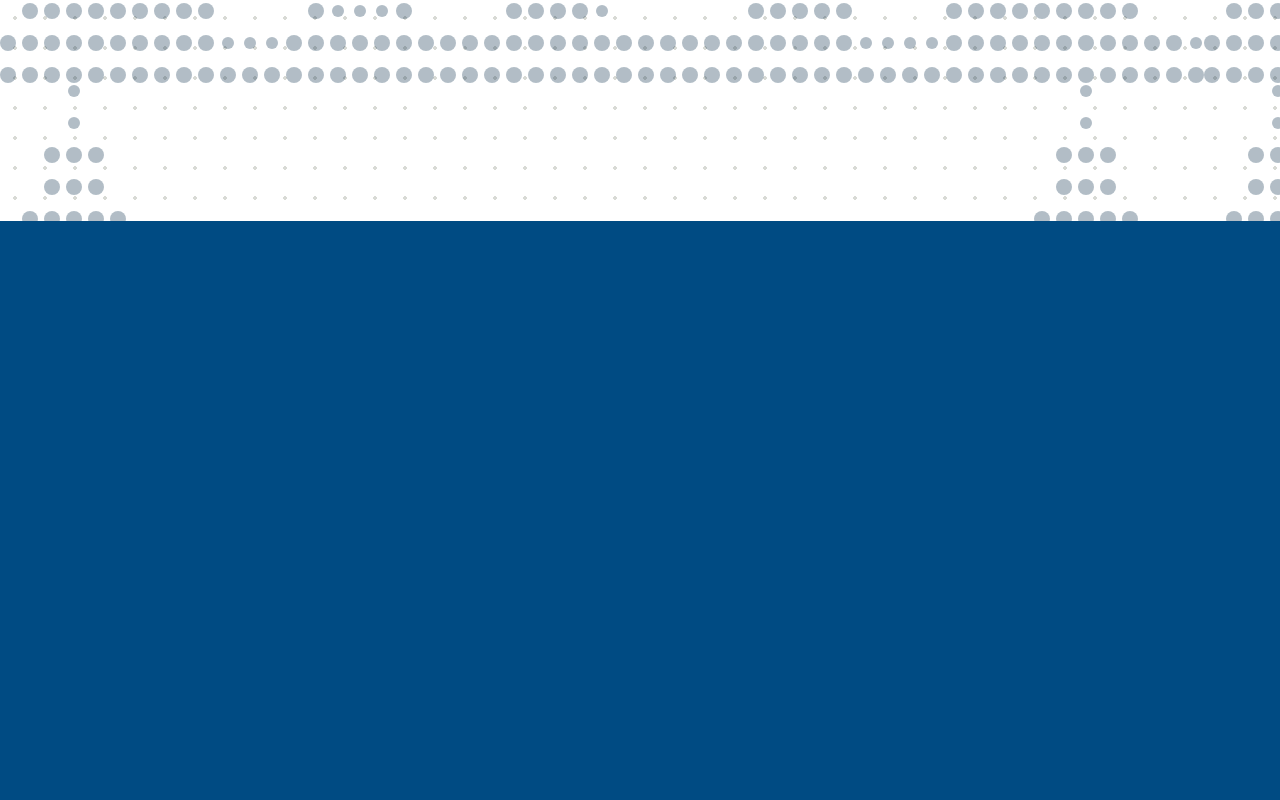
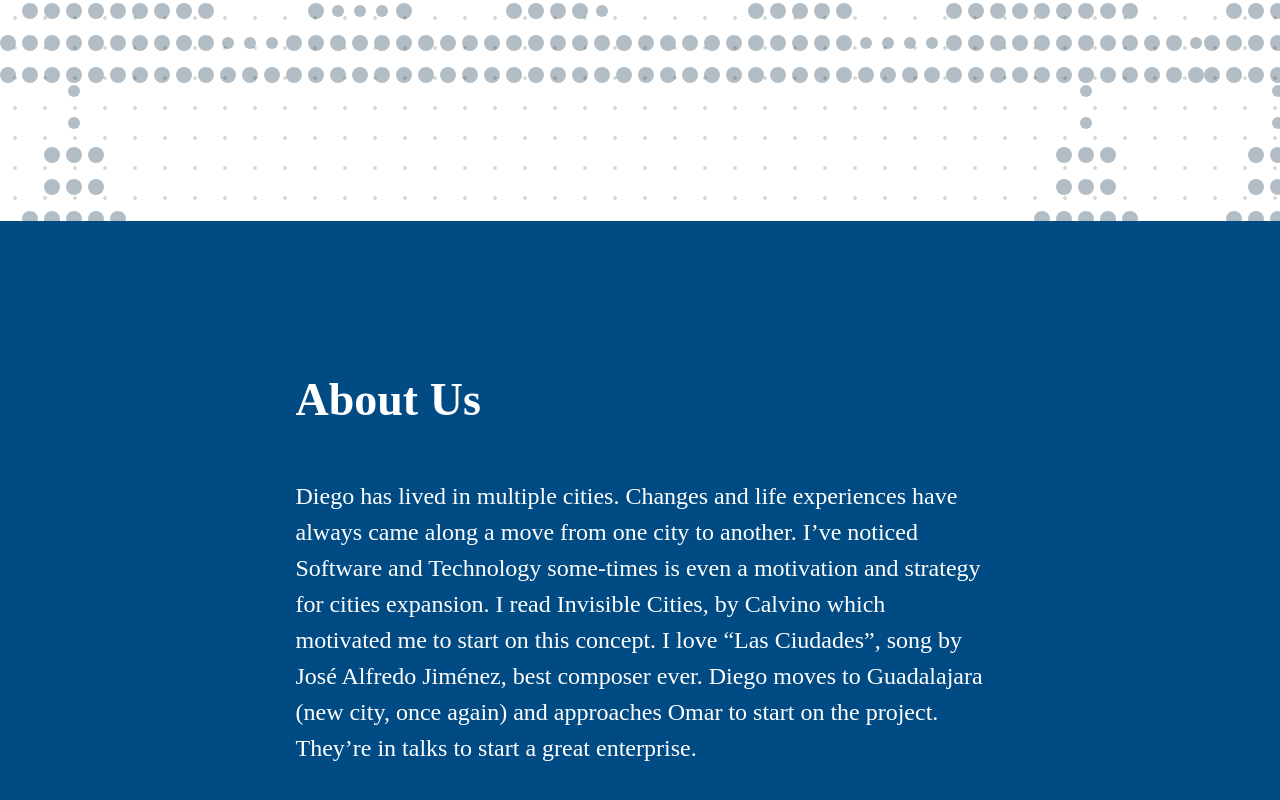
Before and after one commit to ciudades-studio/ciudades.consulting, a Next.js app: page / in a window 1280 px wide. Shown: the part 803-1603 px from the top of the page. Built offline with nearby package versions, Linux system fonts and the light colour scheme.

Commit message:
create about us fxture file

```diff
--- /dev/null
+++ b/fixtures/about-us-fixture.ts
@@ -0,0 +1,11 @@
+export interface IAboutUs {
+  aboutUsTitle: string
+  aboutUsDescription: string
+}
+
+const aboutUs = {
+  aboutUsTitle: "About Us",
+  aboutUsDescription: "Diego has lived in multiple cities.\n\n\nChanges and life experiences have always came along a move from one city to another.\n\nI’ve noticed Software and Technology some-times is even a motivation and strategy for cities expansion. I read Invisible Cities, by Calvino which motivated me to start on this concept. I love “Las Ciudades”, song by José Alfredo Jiménez, best composer ever. Diego moves to Guadalajara (new city, once again) and approaches Omar to start on the project. They’re in talks to start a great enterprise.",
+}
+
+export default aboutUs
```
